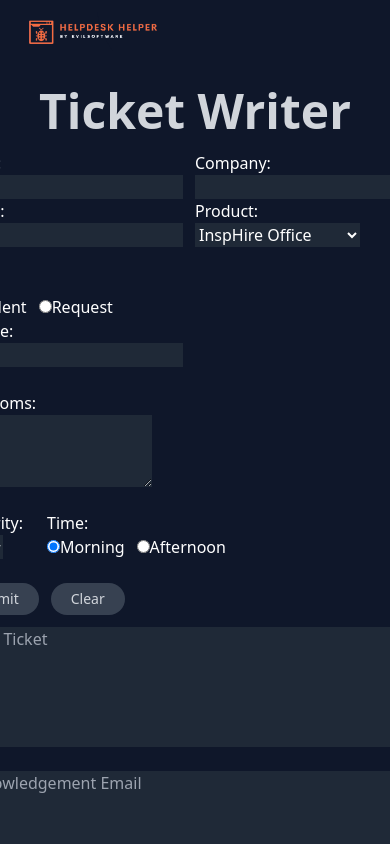
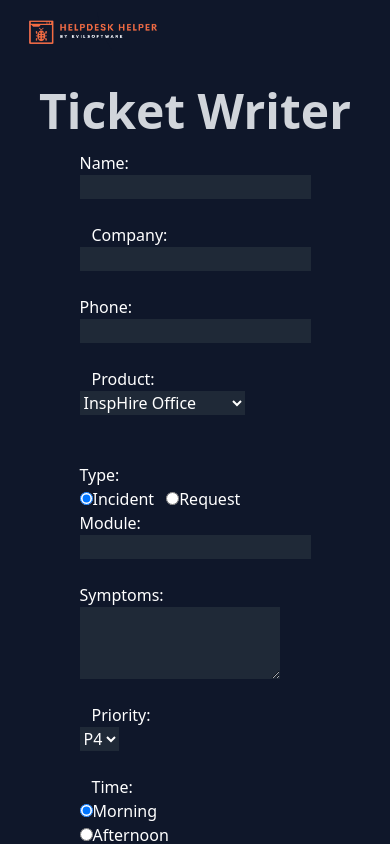
Before and after one commit to ThegenJackson/Helpdesk-Helper, a React (Vite) app: page / in a window 390 px wide. Shown: the top 844 px of the page. Built offline with nearby package versions, Linux system fonts and the light colour scheme; a web font is replaced by a local one.

Commit message:
Mobile styling fixes
more mobile styling fixes

```diff
--- a/src/components/TicketWriter.jsx
+++ b/src/components/TicketWriter.jsx
@@ -73,9 +73,9 @@ export const TicketWriter = () => {
       <h1 className="head_text">
         Ticket Writer</h1>
       <div className="py-3 sm:flex justify-items-center">
-        <div>
-      <form onSubmit={handleSubmit}>
-        <div className="flex justify-start">
+        <div className="flex justify-center">
+      <form>
+        <div className="sm:flex justify-start">
         <label>
           Name:
           <input type="text" value={name} onChange={handleNameChange} className="formbox" />
@@ -87,7 +87,7 @@ export const TicketWriter = () => {
         </label>
         <br />
         </div>
-        <div className="flex justify-start">
+        <div className="sm:flex justify-start">
         <label>
           Phone:
           <input type="text" value={phone} onChange={handlePhoneChange} className="formbox" />
@@ -153,7 +153,7 @@ export const TicketWriter = () => {
             <br />
           </>
         )}
-          <div className="flex justify-items-start">
+          <div className="sm:flex justify-items-start">
           <label className="px-3">
           Priority:
           <select value={priority} onChange={handlePriorityChange} className="formbox" >
@@ -198,7 +198,7 @@ export const TicketWriter = () => {
       <div className="p-3">
       <textarea value={formData} readOnly rows="5" cols="50" className="formbox" placeholder="Quick Ticket"/>
       <br />
-      <textarea value={emailData} readOnly rows="12" cols="50" className="formbox" placeholder="Acknowledgement Email"/>
+      <textarea value={emailData} readOnly rows="13" cols="50" className="formbox" placeholder="Acknowledgement Email"/>
       </div>
       </div>
     </div>
```
